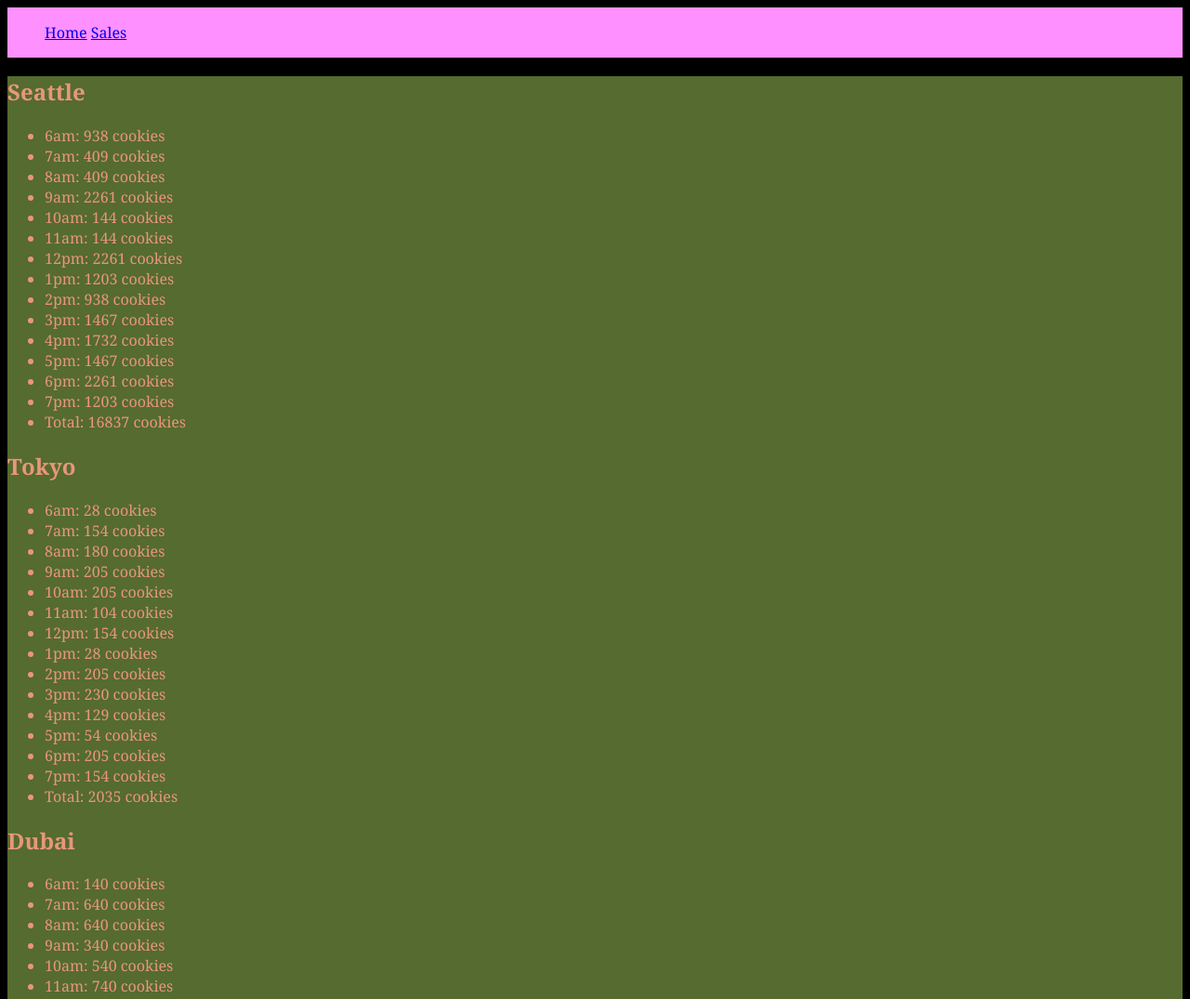
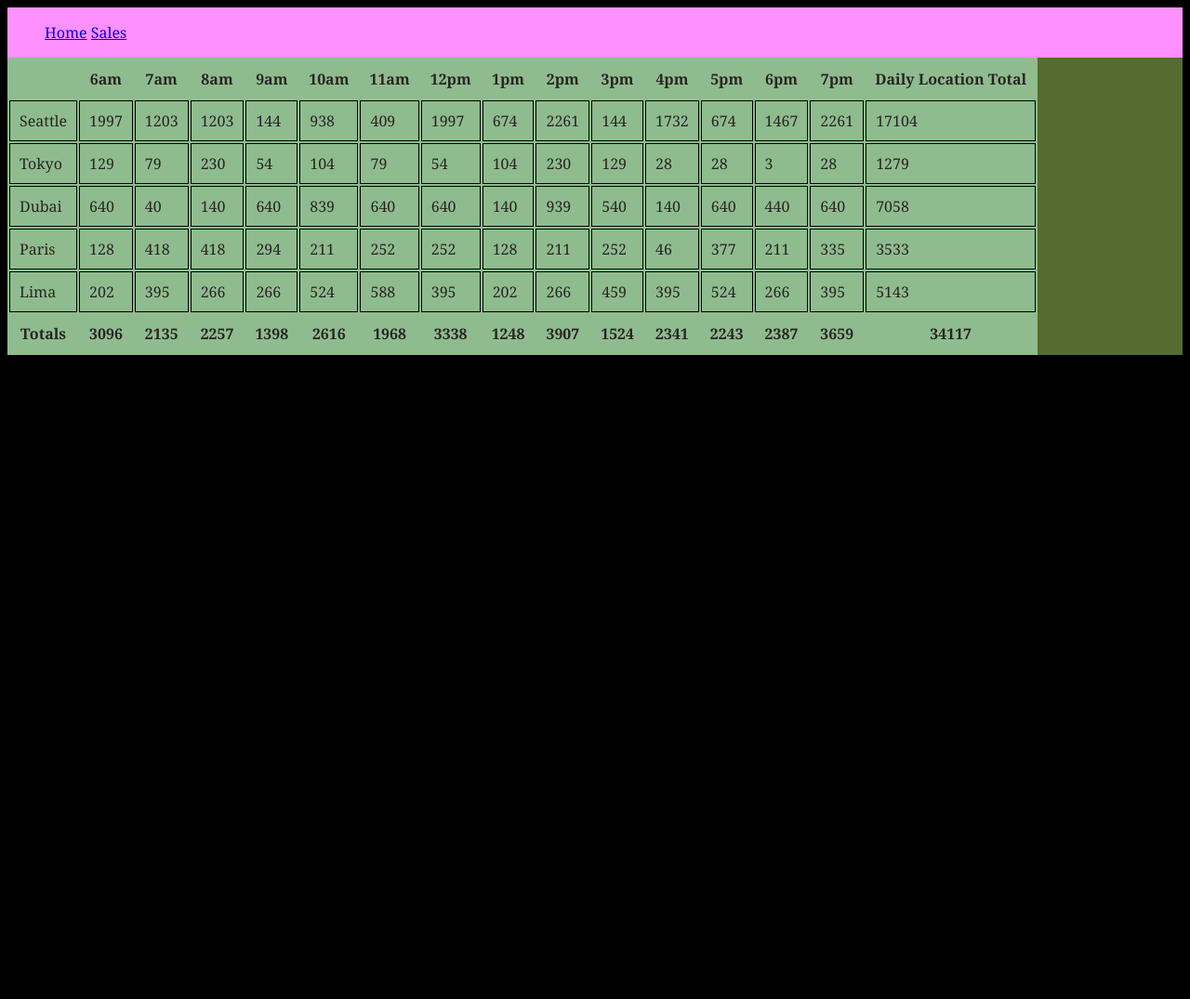
Before and after one commit to TecVector/cookie-stand, a plain HTML site: page sales.html in a window 1280 px wide. Shown: the top 1075 px of the page at 93% size. After the commit the page ends 800 px from the top, so only its background shows below. Drawn offline with Linux system fonts and the light colour scheme.

Commit message:
Lab 07 complete, no stretch goals

```diff
--- a/css/styles.css
+++ b/css/styles.css
@@ -11,6 +11,17 @@ div {
 
 table {
     background-color: darkseagreen;
+    color: #292524;
+}
+
+.sales-table th,
+td {
+    padding: 10px;
+}
+
+.sales-table td {
+    border: 1px solid black;
+    padding: 10px;
 }
 
 nav {
--- /dev/null
+++ b/js/htmlgeneration.js
@@ -0,0 +1,85 @@
+function buildLists(shops) {
+    for (var x = 0; x < shops.length; x++) {
+        shops[x].setCookiesByHour();
+        var parent = document.getElementById('parentSalesHolder');
+        var article = document.createElement('article');
+        parent.appendChild(article);
+        var header = document.createElement('h2');
+        header.textContent = shops[x].name;
+        article.appendChild(header);
+        var ul = document.createElement('ul');
+        ul.setAttribute('class', 'sales-list');
+        article.appendChild(ul);
+        for (var c = 0; c <= shops[x].cookiesByHour.length; c++) {
+            if (c == shops[x].cookiesByHour.length) {
+                var li = document.createElement('li');
+                li.setAttribute('class', 'sales-item-total');
+                li.textContent = 'Total: ' + shops[x].dailyTotals + ' cookies';
+                ul.appendChild(li);
+                break;
+            }
+            var cookieSales = shops[x].cookiesByHour[c];
+            var li = document.createElement('li');
+            li.setAttribute('class', 'sales-item');
+            li.textContent = cookieSales[0] + ': ' + cookieSales[1] + ' cookies';
+            ul.appendChild(li);
+        }
+    };
+};
+
+function renderHeader(open, close) {
+    var parent = document.getElementById('parentSalesHolder');
+    var article = document.createElement('article');
+    var table = document.createElement('table');
+    var thead = document.createElement('thead');
+    var tbody = document.createElement('tbody');
+    var tr = document.createElement('tr');
+    var cellHeader = document.createElement('th');
+    table.setAttribute('class', 'sales-table')
+    table.setAttribute('id', 'sales-table')
+    tbody.setAttribute('id', 'sales-table-body')
+    parent.appendChild(article);
+    article.appendChild(table);
+    table.appendChild(thead);
+    table.appendChild(tbody);
+    thead.appendChild(tr);
+    tr.appendChild(cellHeader);
+    for (var x = open; x <= close + 1; x++) {
+        if (x > close) {
+            var cellHeader = document.createElement('th');
+            cellHeader.textContent = "Daily Location Total";
+            tr.appendChild(cellHeader);
+        } else {
+            var timeOfDay = getTimeOfDay(x);
+            var cellHeader = document.createElement('th');
+            cellHeader.textContent = timeOfDay;
+            tr.appendChild(cellHeader);
+        }
+    }
+}
+
+function renderFooter(shops) {
+    var table = document.getElementById('sales-table');
+    var tr = document.createElement('tr');
+    var tfooter = document.createElement('tfoot');
+    table.appendChild(tr);
+    var hourlyTotalsForAllLocations = [];
+    hourlyTotalsForAllLocations.length = shops[0].cookiesByHour.length;
+    var total = 0;
+    for (var d = -1; d <= hourlyTotalsForAllLocations.length; d++) {
+        var totalCell = document.createElement('th');
+        if (d < 0) {
+            totalCell.textContent = "Totals";
+        } else if (d < hourlyTotalsForAllLocations.length) {
+            var hourlylTotal = 0;
+            for (var t = 0; t < shops.length; t++) {
+                hourlylTotal += shops[t].cookiesByHour[d][1];
+            }
+            total += hourlylTotal;
+            totalCell.textContent = hourlylTotal;
+        } else {
+            totalCell.textContent = total;
+        }
+        tr.appendChild(totalCell);
+    }
+};
--- a/js/sales.js
+++ b/js/sales.js
@@ -2,41 +2,11 @@ var shops = [];
 var storeOpen = 6;
 var storeClose = 19;
 
-function shop(name, min, max, avg) {
-    this.name = name;
-    this.min = min;
-    this.max = max;
-    this.avg = avg;
-    this.cookiesByHour = [];
-    this.dailyTotals = 0;
-    this.setCookiesByHour = function() {
-        var setDailyTotals = 0;
-        for (var x = storeOpen; x <= storeClose; x++) {
-            var customersInStore = (Math.floor(Math.random() * 10) * (this.max - this.min)) + this.min;
-            var cookiesSold = Math.floor(customersInStore * this.avg);
-            var timeOfDay = getTimeOfDay(x);
-            this.cookiesByHour.push([timeOfDay, cookiesSold]);
-            this.dailyTotals += cookiesSold;
-        };
-    }
-};
-
-
-function getTimeOfDay(dayHours) {
-    if (dayHours < 12) {
-        return dayHours + 'am';
-    } else if (dayHours === 12) {
-        return dayHours + 'pm';
-    } else {
-        return (dayHours - 12) + 'pm';
-    }
-}
-
-var seattle = new shop('Seattle', 23, 65, 6.3);
-var tokyo = new shop('Tokyo', 3, 24, 1.2);
-var dubai = new shop('Dubai', 11, 38, 3.7);
-var paris = new shop('Paris', 20, 38, 2.3);
-var lima = new shop('Lima', 2, 16, 4.6);
+var seattle = new Shop('Seattle', 23, 65, 6.3);
+var tokyo = new Shop('Tokyo', 3, 24, 1.2);
+var dubai = new Shop('Dubai', 11, 38, 3.7);
+var paris = new Shop('Paris', 20, 38, 2.3);
+var lima = new Shop('Lima', 2, 16, 4.6);
 
 shops.push(seattle);
 shops.push(tokyo);
@@ -44,29 +14,10 @@ shops.push(dubai);
 shops.push(paris);
 shops.push(lima);
 
+
+renderHeader(storeOpen, storeClose);
 for (var x = 0; x < shops.length; x++) {
     shops[x].setCookiesByHour();
-    var parent = document.getElementById('parentSalesHolder');
-    var article = document.createElement('article');
-    parent.appendChild(article);
-    var header = document.createElement('h2');
-    header.textContent = shops[x].name;
-    article.appendChild(header);
-    var ul = document.createElement('ul');
-    ul.setAttribute('class', 'sales-list');
-    article.appendChild(ul);
-    for (var c = 0; c <= shops[x].cookiesByHour.length; c++) {
-        if (c == shops[x].cookiesByHour.length) {
-            var li = document.createElement('li');
-            li.setAttribute('class', 'sales-item-total');
-            li.textContent = 'Total: ' + shops[x].dailyTotals + ' cookies';
-            ul.appendChild(li);
-            break;
-        }
-        var cookieSales = shops[x].cookiesByHour[c];
-        var li = document.createElement('li');
-        li.setAttribute('class', 'sales-item');
-        li.textContent = cookieSales[0] + ': ' + cookieSales[1] + ' cookies';
-        ul.appendChild(li);
-    }
-};
+    shops[x].render();
+}
+renderFooter(shops);
--- /dev/null
+++ b/js/shop.js
@@ -0,0 +1,48 @@
+function Shop(name, min, max, avg) {
+    this.name = name;
+    this.min = min;
+    this.max = max;
+    this.avg = avg;
+    this.cookiesByHour = [];
+    this.dailyTotals = 0;
+};
+
+Shop.prototype.setCookiesByHour = function() {
+    var setDailyTotals = 0;
+    for (var x = storeOpen; x <= storeClose; x++) {
+        var customersInStore = (Math.floor(Math.random() * 10) * (this.max - this.min)) + this.min;
+        var cookiesSold = Math.floor(customersInStore * this.avg);
+        var timeOfDay = getTimeOfDay(x);
+        this.cookiesByHour.push([timeOfDay, cookiesSold]);
+        this.dailyTotals += cookiesSold;
+    };
+}
+
+Shop.prototype.render = function() {
+    var tbody = document.getElementById('sales-table-body');
+    var tr = document.createElement('tr');
+    var shopNameCell = document.createElement('td');
+    tbody.appendChild(tr);
+    shopNameCell.textContent = this.name;
+    tr.appendChild(shopNameCell);
+    for (var c = 0; c <= this.cookiesByHour.length; c++) {
+        var cookieCell = document.createElement('td');
+        if (c === this.cookiesByHour.length) {
+            cookieCell.textContent = this.dailyTotals;
+        } else {
+            cookieCell.textContent = this.cookiesByHour[c][1];
+        }
+        tr.appendChild(cookieCell);
+    }
+}
+
+
+function getTimeOfDay(dayHours) {
+    if (dayHours < 12) {
+        return dayHours + 'am';
+    } else if (dayHours === 12) {
+        return dayHours + 'pm';
+    } else {
+        return (dayHours - 12) + 'pm';
+    }
+}
--- a/sales.html
+++ b/sales.html
@@ -6,7 +6,7 @@
     <title>Salmon Cookies Sales</title>
     <meta name="description" content="">
     <meta name="viewport" content="width=device-width, initial-scale=1">
-    <link rel="stylesheet" href="/cookie-stand/css/styles.css">
+    <link rel="stylesheet" type="text/css" href="/css/styles.css">
 </head>
 
 <body>
@@ -26,7 +26,9 @@
     <footer>
 
     </footer>
-    <script src="/cookie-stand/js/sales.js" async defer></script>
+    <script src="/js/shop.js" type="text/javascript" async defer></script>
+    <script src="/js/htmlgeneration.js" type="text/javascript" async defer></script>
+    <script src="/js/sales.js" type="text/javascript" async defer></script>
 </body>
 
 </html>
```
Also changed, not shown: index.html (+1 -1 lines), favicon.ico (added).
